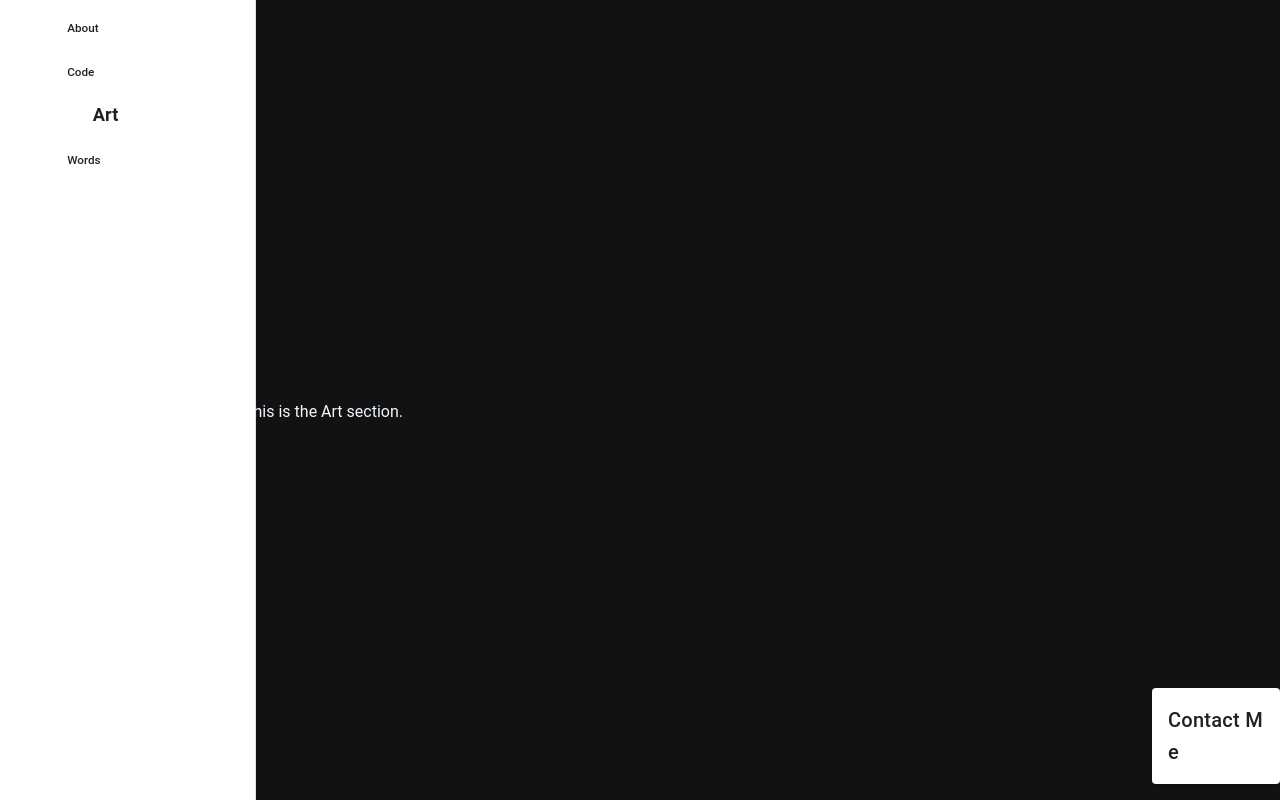
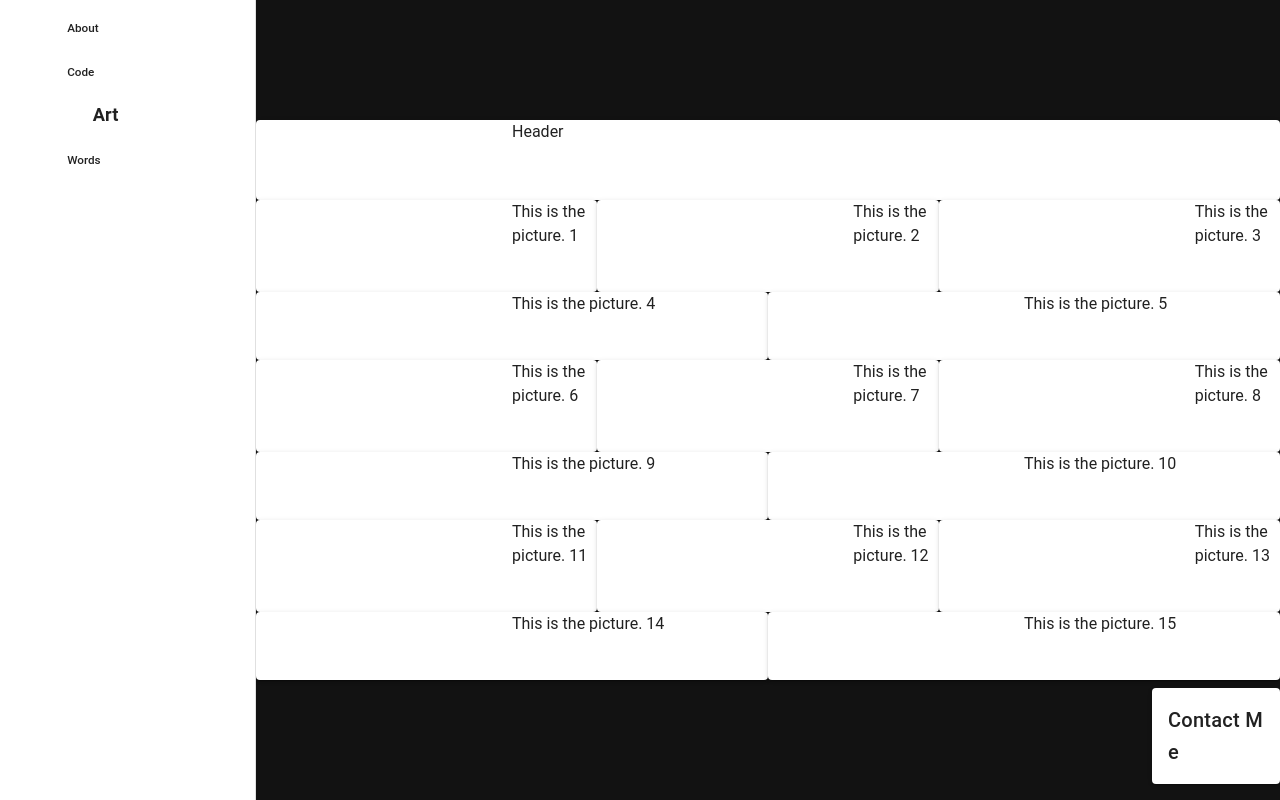
Before and after one commit to TwinHits/johngoben, a Vue app: page /#/art in a window 1280 px wide. Built offline with nearby package versions, Linux system fonts and the light colour scheme.

Commit message:
Art Display Card draft.

```diff
--- a/src/views/Art.vue
+++ b/src/views/Art.vue
@@ -1,16 +1,122 @@
 <template>
-    <v-scroll-x-transition>
-        <v-row class="placeholder-text"> This is the Art section. </v-row>
-    </v-scroll-x-transition>
+<v-row no-gutters>
+    <v-col>
+        <v-row class="header-row" no-gutters>
+            <v-col class="header-col">
+                <v-card class="full-height">
+                    <v-content>
+                        Header
+                    </v-content>
+                </v-card>
+            </v-col>
+        </v-row>
+        <v-row v-for="row in rows" :key="row" class="art-row" no-gutters>
+            <v-col v-for="col in cols" :key="col" :class="getClassFromCol(((row-1) * cols) + col)">
+                <ArtDisplayCard :content="((row -1) * cols) + col" />
+            </v-col>
+        </v-row>
+</v-col>
+</v-row>
 </template>
 
 <script lang="ts">
 import Vue from 'vue';
-export default Vue.extend({});
+
+import ArtDisplayCard from '@/views/components/art/ArtDisplayCard.vue';
+
+export default Vue.extend({
+    components: {
+        ArtDisplayCard,
+    },
+    data() {
+        return {
+            totalItems: 15 as number,
+        }
+    },
+    computed: {
+        cols(): number {
+            return 5;
+        },
+        rows(): number {
+            return this.totalItems / this.cols;
+        },
+        leftEdgeCols(): number[] {
+            let leftEdgeCols = [] as number[];
+            for (let i = 1; i < this.totalItems;) {
+                leftEdgeCols.push(i);
+                i += this.cols;
+            }
+            return leftEdgeCols;
+        },
+        rightEdgeCols(): number[] {
+            let rightEdgeCols = [] as number[];
+            for (let i = this.totalItems; i > 0 ;) {
+                rightEdgeCols.push(i);
+                i -= this.cols;
+            }
+            return rightEdgeCols;
+        },
+    },
+    methods: {
+        getClassFromCol(col: number) {
+            let classes = ['art-card-col-mid'];
+
+            if (col <= this.cols) {
+                classes.push('art-card-col-top');
+            } else if (col > this.cols * (this.rows - 1)) {
+                classes.push('art-card-col-bot');
+            }
+
+            if (this.leftEdgeCols.includes(col)) {
+                classes.push('art-card-col-left');
+            } else if (this.rightEdgeCols.includes(col)) {
+                classes.push('art-card-col-right');
+            }
+
+console.log(col, classes);
+            return classes;
+        }
+    }
+});
 </script>
 
-<style scoped>
-.placeholder-text {
-    color: aliceblue;
+<style scoped lang="scss">
+@import "@/style/Utils.scss";
+
+.header-row {
+    height: 10vh;
 }
+
+.header-col {
+    padding: 0.5vh 0.5vw
+}
+
+.art-row {
+    height: 20vh;
+}
+
+.art-card-col-left {
+    padding-left: 0.5vw;
+    padding-right: 0.25vw;
+}
+
+.art-card-col-mid {
+    padding: 0.25vh 0.25vw
+}
+
+.art-card-col-right {
+    padding-left: 0.25vw;
+    padding-right: 0.5vw;
+}
+
+.art-card-col-top {
+    padding-top: .5vh;
+    padding-bottom: 0.25vh;
+}
+
+.art-card-col-bottom {
+    padding-top: 0.25vh;
+    padding-bottom: 0.5vh;
+}
+
 </style>
--- /dev/null
+++ b/src/views/components/art/ArtDisplayCard.vue
@@ -0,0 +1,24 @@
+<template>
+     <v-card class="full-height">
+        <v-content>
+            This is the picture. {{ content }}
+        </v-content>
+    </v-card>
+</template>
+
+<script lang="ts">
+import Vue from 'vue'
+
+export default Vue.extend({
+    props: {
+        content: {
+            type: String
+        }
+    },
+})
+</script>
+
+<style lang="scss" scoped>
+@import '@/style/utils.scss';
+
+</style>
```
